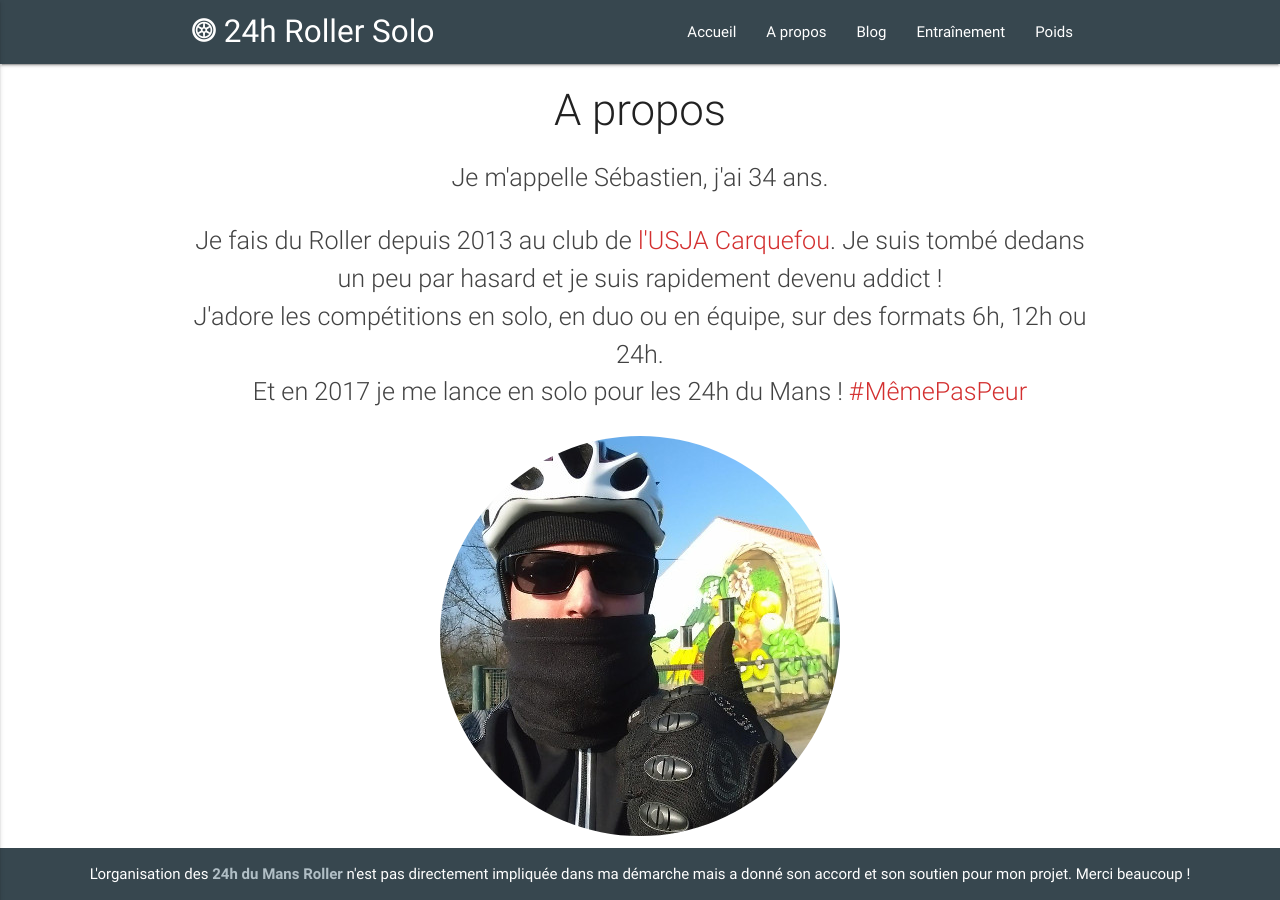
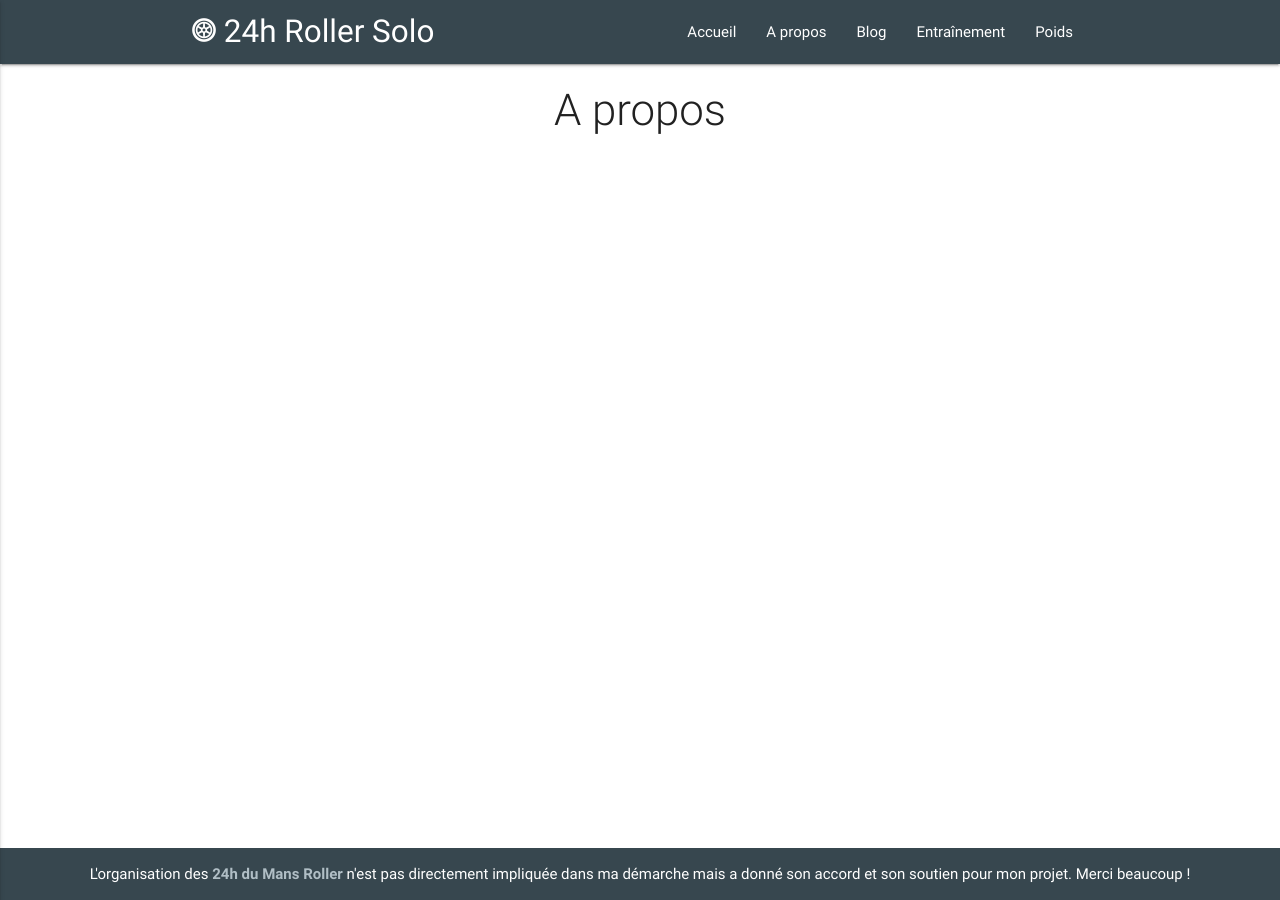
Before and after one commit to 24hRollerSolo/24hRollerSolo.github.io, a Jekyll site: the page built from about/index.html, in a window 1280 px wide. Built offline with Jekyll 4.4.1, drawn with Linux system fonts in a browser that asks for light colours.

Commit message:
Try to fix build error

```diff
--- a/about/index.html
+++ b/about/index.html
@@ -5,17 +5,3 @@ permalink: /about/
 ---
 
 <h1 class="text-darken-3 center light">A propos</h1>
-
-<p class="flow-text grey-text text-darken-3 center">
-  Je m'appelle Sébastien, j'ai 34 ans.
-</p>
-<p class="flow-text grey-text text-darken-3 center">
-  Je fais du Roller depuis 2013 au club de <a class="red-text text-darken-2" href="https://sites.google.com/site/usjaroller/" target="_blank">l'USJA Carquefou</a>.
-  Je suis tombé dedans un peu par hasard et je suis rapidement devenu addict !<br/>
-  J'adore les compétitions en solo, en duo ou en équipe, sur des formats 6h, 12h ou 24h.<br/>
-  Et en 2017 je me lance en solo pour les 24h du Mans ! <a class="red-text text-darken-2" href="/blog/pourquoi/">#MêmePasPeur</a>
-</p>
-
-<div class="center">
-  <img src="{{ "/assets/images/me.jpg" | relative_url }}" class="circle responsive-img" />
-</div>
```
